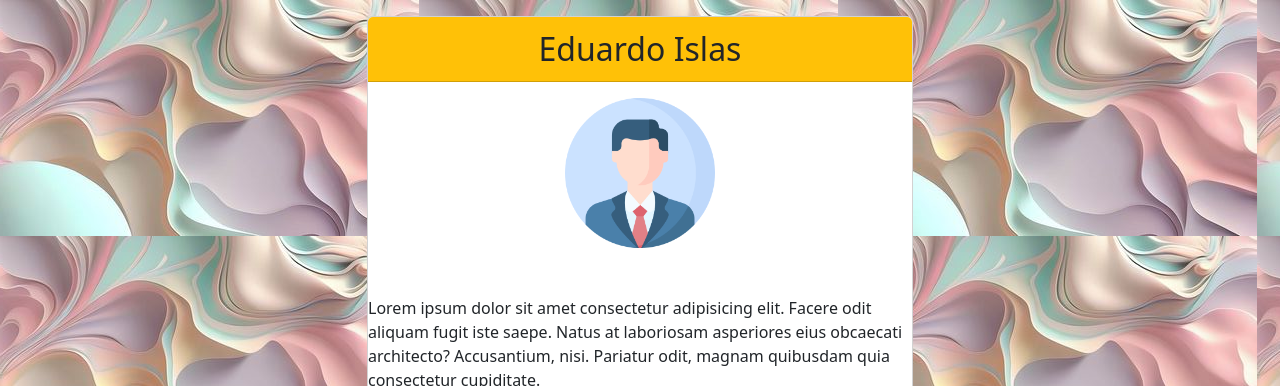
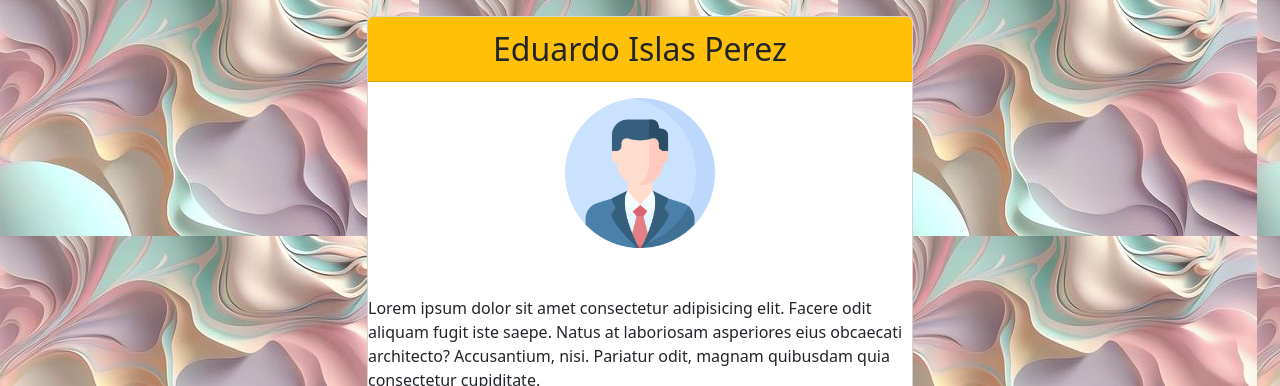
Before and after one commit to Lalo-2003/Presentacion, a plain HTML site: page index.html in a window 1280 px wide. Shown: the top 386 px of the page. Drawn offline with nearby package versions, Linux system fonts and the light colour scheme.

Commit message:
Update index.html
lalo

```diff
--- a/index.html
+++ b/index.html
@@ -17,7 +17,7 @@
         <div class="row mt-3">
             <div class="col-md-6 offset-md-3">
                 <div class="card">
-                    <div class="card-header fs-2 text-center bg-warning">Eduardo Islas</div>
+                    <div class="card-header fs-2 text-center bg-warning">Eduardo Islas Perez</div>
                 <div class="card-body text-center">
                     <img src="img/3135715.png" height="150"/>
                 </div>
```
